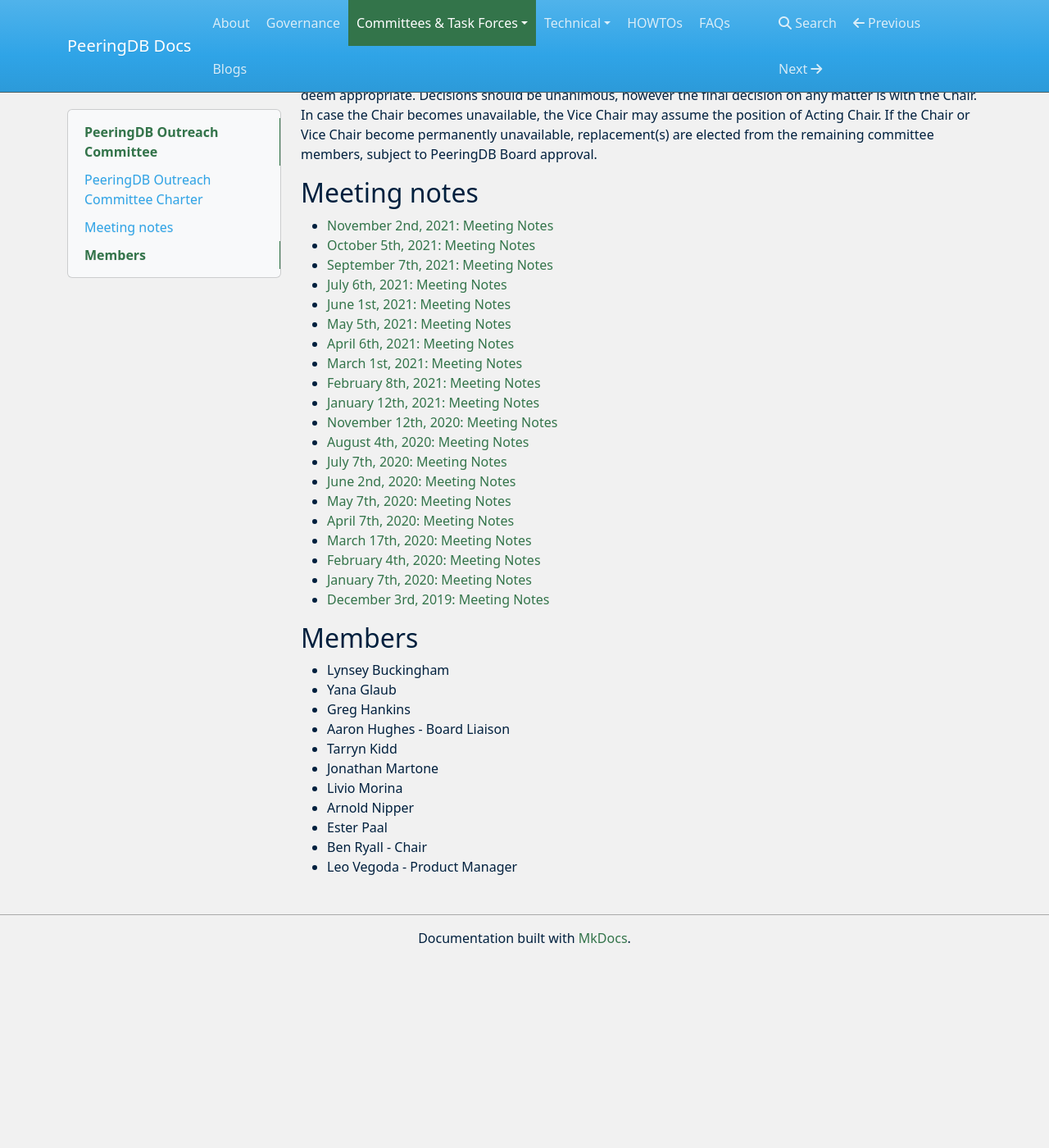
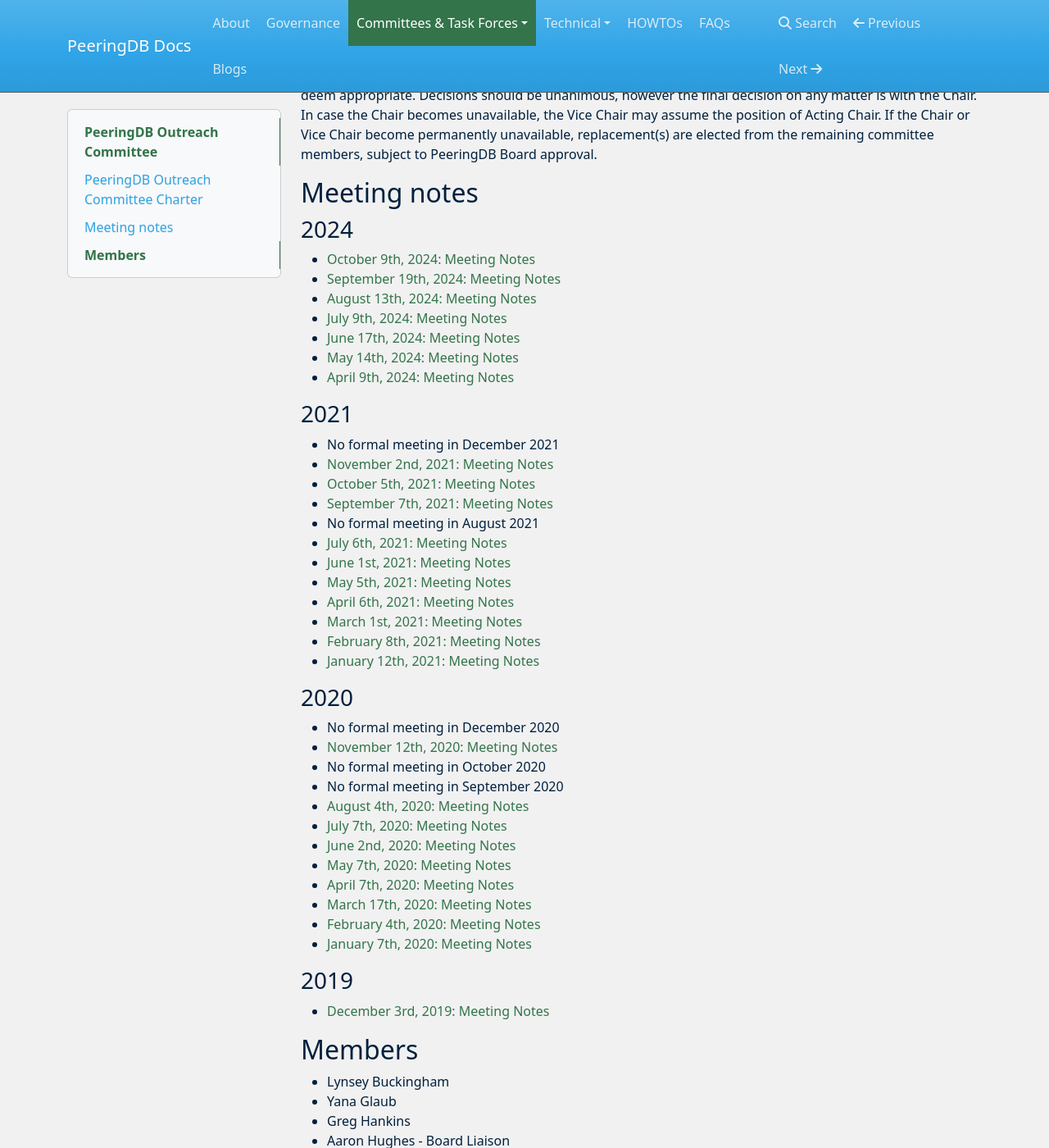
Before and after one commit to peeringdb/docs, an MkDocs documentation site: the page built from docs/committee/outreach/index.md, in a window 1280 px wide and 1400 px high, scrolled down 1284 px. Shown: the whole window at 82% size. Built offline with MkDocs 1.6.1, drawn with Linux system fonts in a browser that asks for light colours; nearby versions of some CDN libraries; before the commit the page ends 2456 px from its top, so only the background shows below that.

Commit message:
Added OC meetings notes and annual sections.

```diff
--- a/docs/committee/outreach/index.md
+++ b/docs/committee/outreach/index.md
@@ -7,9 +7,23 @@
 
 ## Meeting notes
 
+### 2024
+
+- [October 9th, 2024: Meeting Notes](notes/2024-10-09_Outreach_Committee_Notes.pdf)
+- [September 19th, 2024: Meeting Notes](notes/2024-09-19_Outreach_Committee_Notes.pdf)
+- [August 13th, 2024: Meeting Notes](notes/2024-08-13_Outreach_Committee_Notes.pdf)
+- [July 9th, 2024: Meeting Notes](notes/2024-07-09_Outreach_Committee_Notes.pdf)
+- [June 17th, 2024: Meeting Notes](notes/2024-06-17_Outreach_Committee_Notes.pdf)
+- [May 14th, 2024: Meeting Notes](notes/2024-05-14_Outreach_Committee_Notes.pdf)
+- [April 9th, 2024: Meeting Notes](notes/2024-04-09_Outreach_Committee_Notes.pdf)
+
+### 2021
+
+- No formal meeting in December 2021
 - [November 2nd, 2021: Meeting Notes](notes/2021-11-02_Outreach_Committee_Notes.pdf)
 - [October 5th, 2021: Meeting Notes](notes/2021-10-05_Outreach_Committee_Notes.pdf)
 - [September 7th, 2021: Meeting Notes](notes/2021-09-07_Outreach_Committee_Notes.pdf)
+- No formal meeting in August 2021
 - [July 6th, 2021: Meeting Notes](notes/2021-07-06_Outreach_Committee_Notes.pdf)
 - [June 1st, 2021: Meeting Notes](notes/2021-06-01_Outreach_Committee_Notes.pdf)
 - [May 5th, 2021: Meeting Notes](notes/2021-05-04_Outreach_Committee_Notes.pdf)
@@ -17,7 +31,13 @@
 - [March 1st, 2021: Meeting Notes](notes/2021-03-01_Outreach_Committee_Notes.pdf)
 - [February 8th, 2021: Meeting Notes](notes/2021-02-08_Outreach_Committee_Notes.pdf)
 - [January 12th, 2021: Meeting Notes](notes/2021-01-12_Outreach_Committee_Notes.pdf)
+
+### 2020
+
+- No formal meeting in December 2020
 - [November 12th, 2020: Meeting Notes](notes/2020-11-12_Outreach_Committee_Notes.pdf)
+- No formal meeting in October 2020
+- No formal meeting in September 2020
 - [August 4th, 2020: Meeting Notes](notes/2020-08-04_Outreach_Committee_Notes.pdf)
 - [July 7th, 2020: Meeting Notes](notes/2020-07-07_Outreach_Committee_Notes.pdf)
 - [June 2nd, 2020: Meeting Notes](notes/2020-06-02_Outreach_Committee_Notes.pdf)
@@ -26,6 +46,9 @@
 - [March 17th, 2020: Meeting Notes](notes/2020-03-17_Outreach_Committee_Notes.pdf)
 - [February 4th, 2020: Meeting Notes](notes/2020-02-04_Outreach_Committee_Notes.pdf)
 - [January 7th, 2020: Meeting Notes](notes/2020-01-07_Outreach_Committee_Notes.pdf)
+
+### 2019
+
 - [December 3rd, 2019: Meeting Notes](notes/2019-12-03_Outreach_Committee_Notes.pdf)
 
 ## Members
```
Also changed, not shown: 7 other files.
